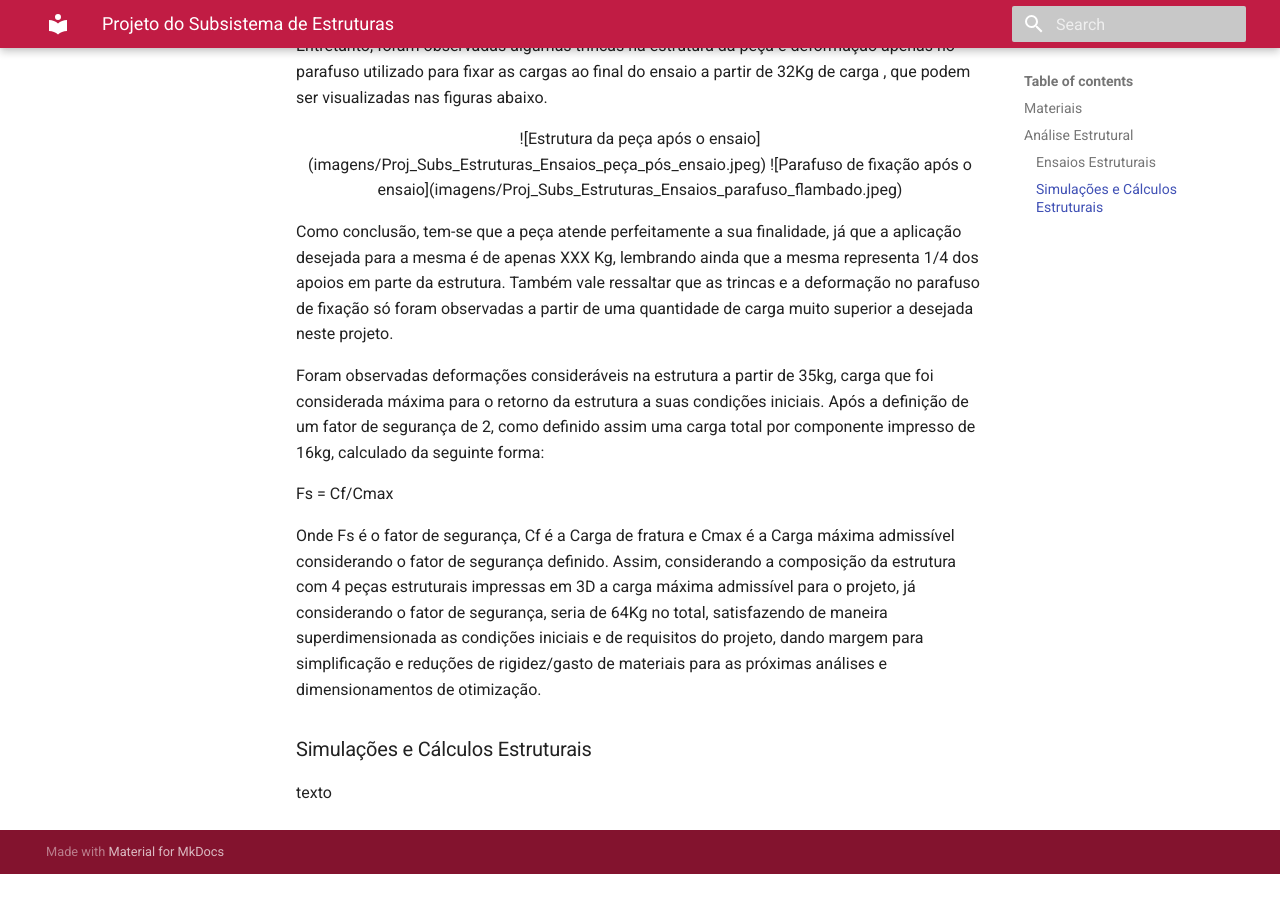
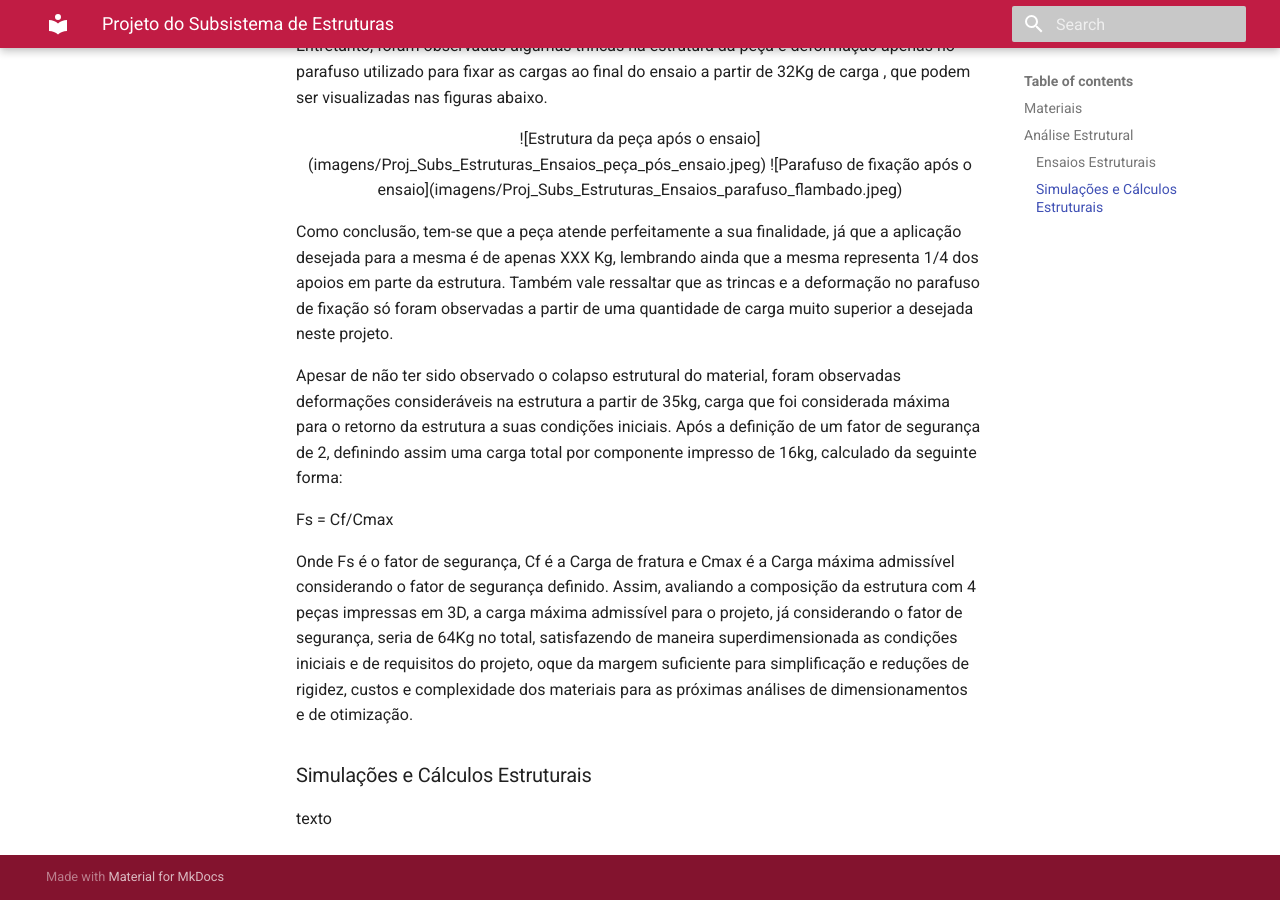
Before and after one commit to Calcioft/ScanPoint, an MkDocs documentation site: the page built from docs/estruturas/Projeto_subsistema_estruturas.md, in a window 1280 px wide and 900 px high, scrolled down 990 px. Built offline with MkDocs 1.6.1 and Material for MkDocs 9.7.7, drawn with Linux system fonts in a browser that asks for light colours; before the commit the page ends 1864 px from its top, so only the background shows below that.

Commit message:
Update Projeto_subsistema_estruturas.md

```diff
--- a/docs/estruturas/Projeto_subsistema_estruturas.md
+++ b/docs/estruturas/Projeto_subsistema_estruturas.md
@@ -47,20 +47,19 @@ Como resultado, tem-se que a peça fabricada a partir do material PLA (biopolím
 
 Como conclusão, tem-se que a peça atende perfeitamente a sua finalidade, já que a aplicação desejada para a mesma é de apenas XXX Kg, lembrando ainda que a mesma representa 1/4 dos apoios em parte da estrutura. Também vale ressaltar que as trincas e a deformação no parafuso de fixação só foram observadas a partir de uma quantidade de carga muito superior a desejada neste projeto.
 
-Foram observadas deformações consideráveis na estrutura a partir de 35kg, carga que foi
+Apesar de não ter sido observado o colapso estrutural do material, foram observadas deformações consideráveis na estrutura a partir de 35kg, carga que foi
 considerada máxima para o retorno da estrutura a suas condições iniciais. Após a
-definição de um fator de segurança de 2, como definido assim uma carga total por componente
+definição de um fator de segurança de 2, definindo assim uma carga total por componente
 impresso de 16kg, calculado da seguinte forma:
 
 Fs = Cf/Cmax
 
 Onde Fs é o fator de segurança, Cf é a Carga de fratura e Cmax é a Carga máxima admissível
 considerando o fator de segurança definido.
-Assim, considerando a composição da estrutura com 4 peças estruturais impressas em 3D
+Assim, avaliando a composição da estrutura com 4 peças impressas em 3D,
 a carga máxima admissível para o projeto, já considerando o fator de segurança, seria de
 64Kg no total, satisfazendo de maneira superdimensionada as condições iniciais e de
-requisitos do projeto, dando margem para simplificação e reduções de rigidez/gasto de
-materiais para as próximas análises e dimensionamentos de otimização.
+requisitos do projeto, oque da margem suficiente para simplificação e reduções de rigidez, custos e complexidade dos materiais para as próximas análises de dimensionamentos e de otimização.
 
 
 ### Simulações e Cálculos Estruturais
```
